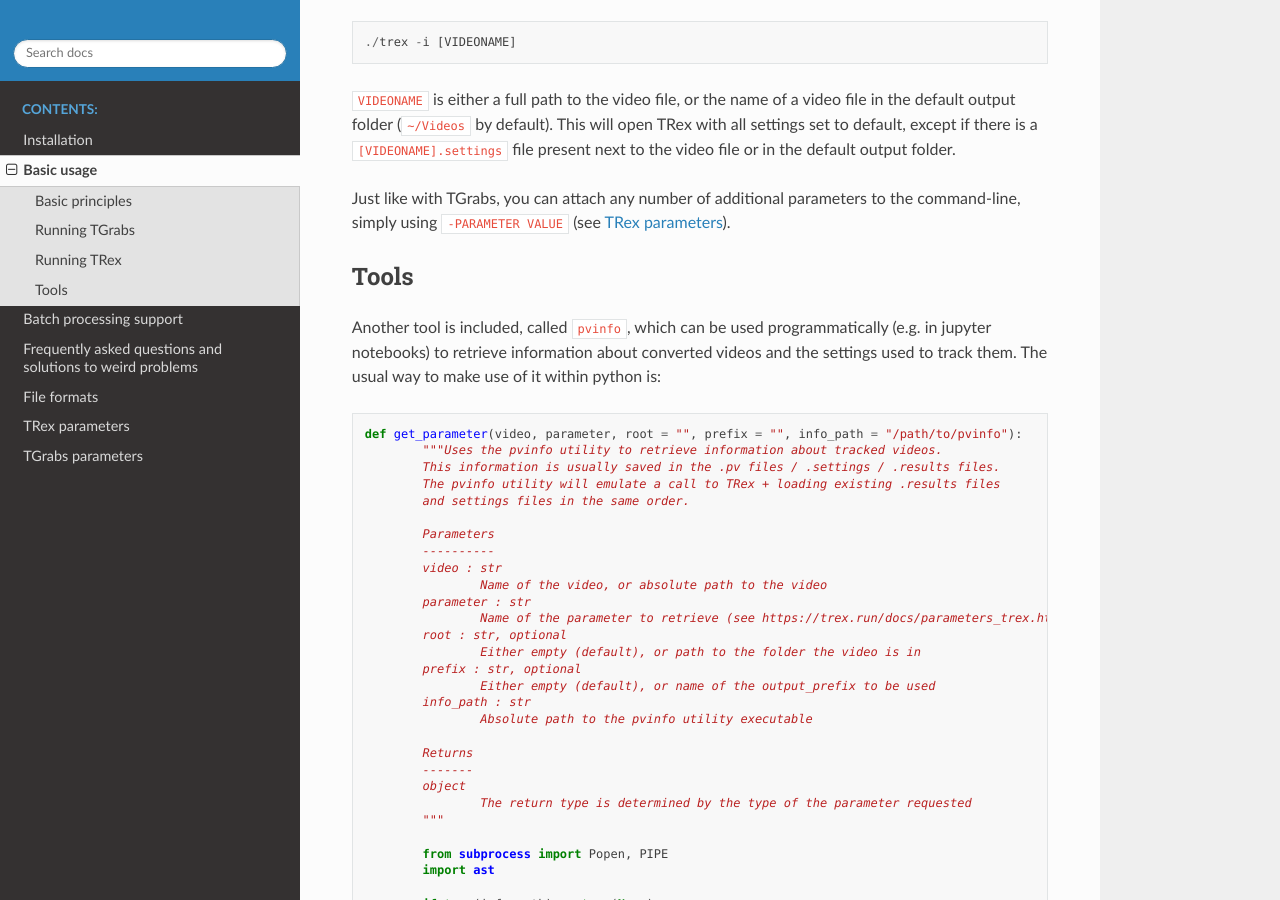
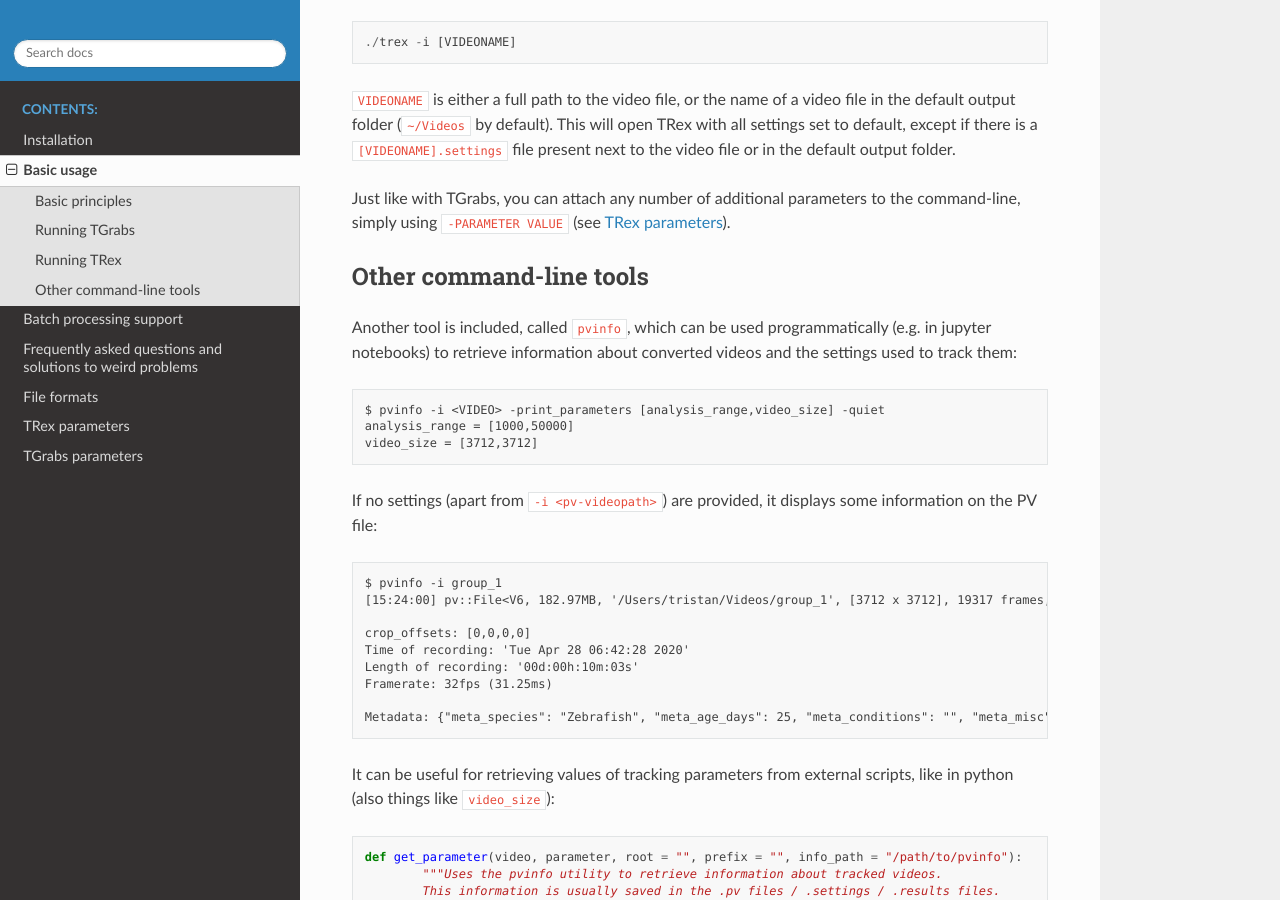
Before and after one commit to mooch443/trex, a Sphinx documentation site: the page built from docs/run.rst, in a window 1280 px wide and 900 px high, scrolled down 2166 px. Built offline with Sphinx 7.4.7 and the Read the Docs theme 2.0.0, drawn with Linux system fonts in a browser that asks for light colours; some of the changed text lies outside the part shown.

Commit message:
pvinfo examples, and setting runtime to be quiet in pvinfo

```diff
--- a/docs/run.rst
+++ b/docs/run.rst
@@ -68,10 +68,28 @@
 
 Just like with |grabs|, you can attach any number of additional parameters to the command-line, simply using ``-PARAMETER VALUE`` (see :doc:`parameters_trex`).
 
-Tools
------
+Other command-line tools
+------------------------
 
-Another tool is included, called ``pvinfo``, which can be used programmatically (e.g. in jupyter notebooks) to retrieve information about converted videos and the settings used to track them. The usual way to make use of it within python is::
+Another tool is included, called ``pvinfo``, which can be used programmatically (e.g. in jupyter notebooks) to retrieve information about converted videos and the settings used to track them::
+
+	$ pvinfo -i <VIDEO> -print_parameters [analysis_range,video_size] -quiet
+	analysis_range = [1000,50000]
+	video_size = [3712,3712]
+
+If no settings (apart from ``-i <pv-videopath>``) are provided, it displays some information on the PV file::
+
+	$ pvinfo -i group_1
+	[15:24:00] pv::File<V6, 182.97MB, '/Users/tristan/Videos/group_1', [3712 x 3712], 19317 frames, no mask>
+
+	crop_offsets: [0,0,0,0]
+	Time of recording: 'Tue Apr 28 06:42:28 2020'
+	Length of recording: '00d:00h:10m:03s'
+	Framerate: 32fps (31.25ms)
+
+	Metadata: {"meta_species": "Zebrafish", "meta_age_days": 25, "meta_conditions": "", "meta_misc": "", "cam_limit_exposure": 5500, "meta_real_width": 30, "meta_source_path": "/media/nvme/group_1.avi", "meta_cmd": " ./tgrabs -i /media/nvme/group_1.avi -s /media/nvme/convert_group_1.settings -enable_live_tracking", "meta_build": "<hash>", "meta_conversion_time": "28-04-2020 06:42:09", "frame_rate": 32}
+
+It can be useful for retrieving values of tracking parameters from external scripts, like in python (also things like ``video_size``)::
 
 	def get_parameter(video, parameter, root = "", prefix = "", info_path = "/path/to/pvinfo"):
 		"""Uses the pvinfo utility to retrieve information about tracked videos.
@@ -130,6 +148,15 @@
 
 	pvinfo -i video -heatmap -heatmap_source SPEED -heatmap_resolution 128 -heatmap_frames 100 -heatmap_dynamic
 
+Or to display information about objects inside the saved frames::
+
+	$ pvinfo -i <VIDEO> -blob_detail -quiet
+	[15:24:07] 190315246 bytes (190.32MB) of blob data
+	[15:24:07] Images average at 512.654519 px / blob and the range is [2-2154] with a median of 616.
+	[15:24:07] There are 10 blobs in each frame (median).
+
+
+
 Batch processing support
 ========================
 
```
Also changed, not shown: 1 other file.
